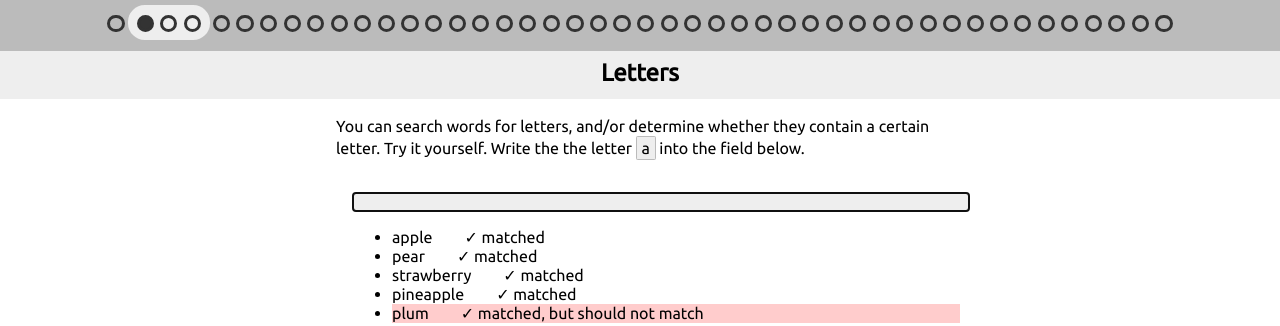
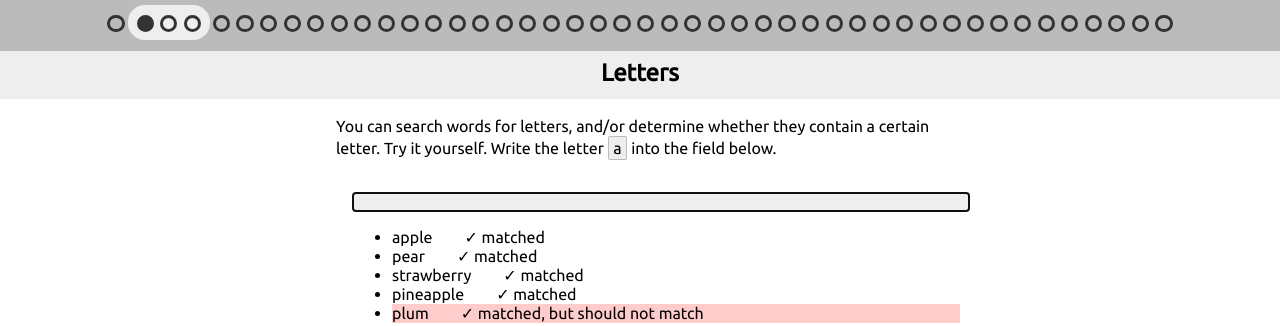
Before and after one commit to CoderDojoPotsdam/regex-tutorial, a Jekyll site: the page built from steps/01-01-letters.html, in a window 1280 px wide. Shown: the top 326 px of the page. Built offline with Jekyll 4.4.1, drawn with Linux system fonts in a browser that asks for light colours.

Commit message:
Fixed spelling

```diff
--- a/steps/01-01-letters.html
+++ b/steps/01-01-letters.html
@@ -5,7 +5,7 @@ lang: en
 ---
 <p>
   You can search words for letters, and/or determine whether they contain a certain letter.
-  Try it yourself. Write the the letter <span class="regex">a</span> into the field below.
+  Try it yourself. Write the letter <span class="regex">a</span> into the field below.
 </p>
 <div class="playfield verbose">
   <input type="text" value="" class="regex" reference="a">
```
